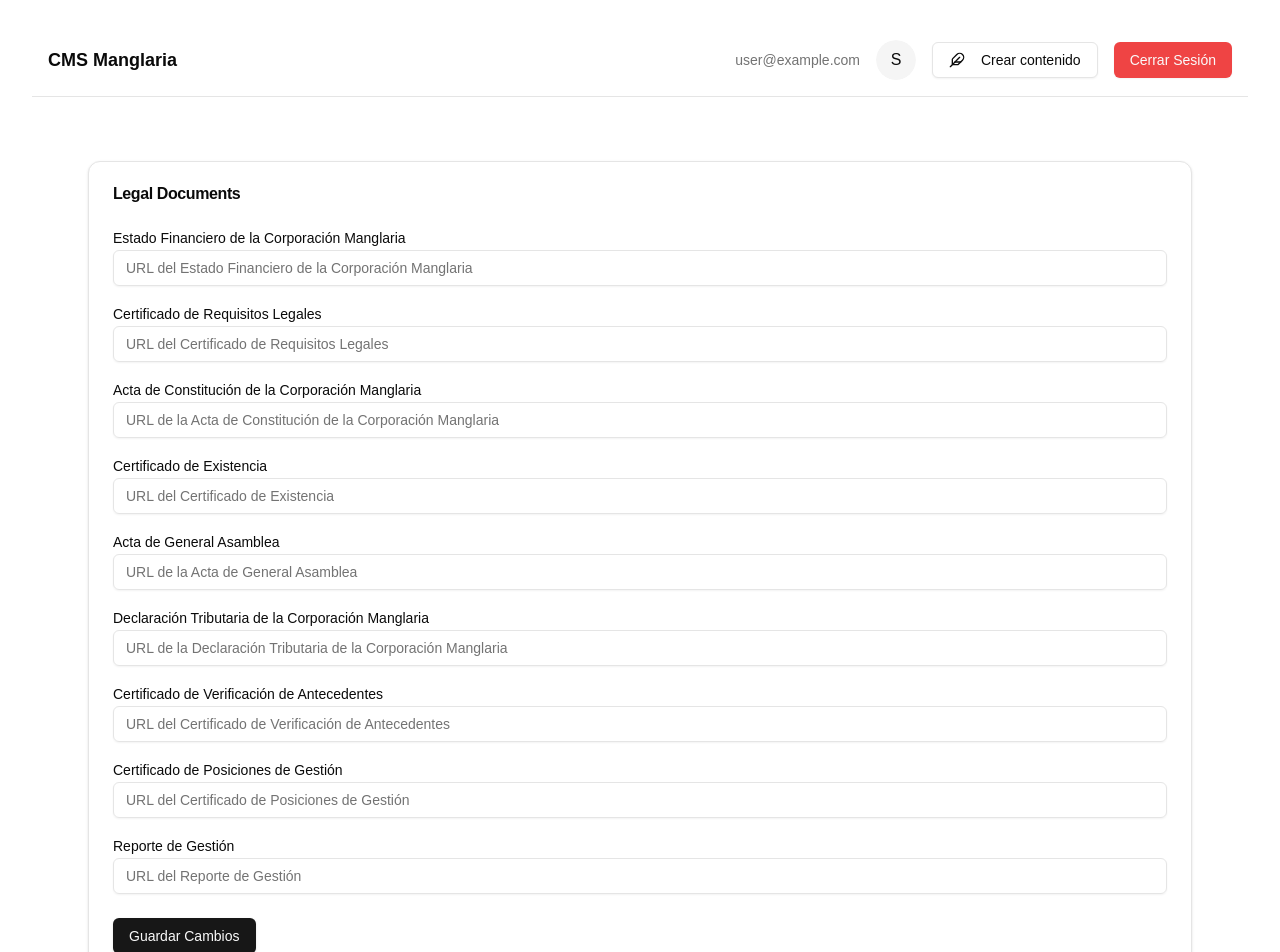
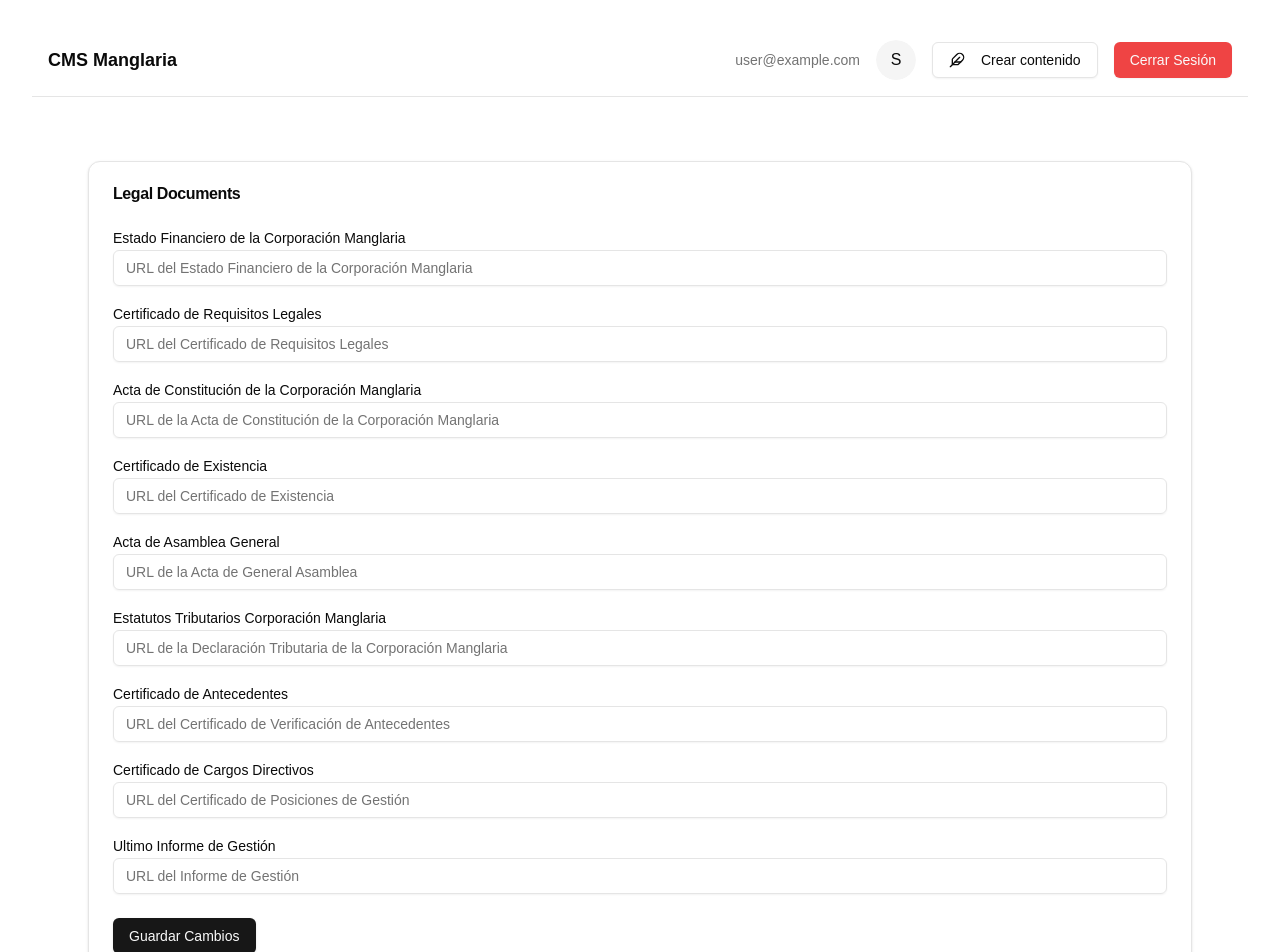
Before and after one commit to k4dm3l/manglaria-post-blog, a Next.js app: page /legal-documents in a window 1280 px wide. Shown: the top 952 px of the page. Built offline with nearby package versions, Linux system fonts and the light colour scheme; no server answers; sample sign-in values are in the browser's storage.

Commit message:
fix typos in field labels

```diff
--- a/src/app/(protected)/legal-documents/page.tsx
+++ b/src/app/(protected)/legal-documents/page.tsx
@@ -138,7 +138,7 @@ export default function LegalDocumentsPage() {
                   />
                 </div>
                 <div>
-                  <Label htmlFor="actOfGeneralAssembly">Acta de General Asamblea</Label>
+                  <Label htmlFor="actOfGeneralAssembly">Acta de Asamblea General</Label>
                   <Input
                     id="actOfGeneralAssembly"
                     name="actOfGeneralAssembly"
@@ -148,7 +148,7 @@ export default function LegalDocumentsPage() {
                   />
                 </div>
                 <div>
-                  <Label htmlFor="tributaryStatementsCorporacionManglaria">Declaración Tributaria de la Corporación Manglaria</Label>
+                  <Label htmlFor="tributaryStatementsCorporacionManglaria">Estatutos Tributarios Corporación Manglaria</Label>
                   <Input
                     id="tributaryStatementsCorporacionManglaria"
                     name="tributaryStatementsCorporacionManglaria"
@@ -158,7 +158,7 @@ export default function LegalDocumentsPage() {
                   />
                 </div>
                 <div>
-                  <Label htmlFor="backgroundCheckCertificate">Certificado de Verificación de Antecedentes</Label>
+                  <Label htmlFor="backgroundCheckCertificate">Certificado de Antecedentes</Label>
                   <Input
                     id="backgroundCheckCertificate"
                     name="backgroundCheckCertificate"
@@ -168,7 +168,7 @@ export default function LegalDocumentsPage() {
                   />
                 </div>
                 <div>
-                  <Label htmlFor="certificateOfManagmentPositions">Certificado de Posiciones de Gestión</Label>
+                  <Label htmlFor="certificateOfManagmentPositions">Certificado de Cargos Directivos</Label>
                   <Input
                     id="certificateOfManagmentPositions"
                     name="certificateOfManagmentPositions"
@@ -178,13 +178,13 @@ export default function LegalDocumentsPage() {
                   />
                 </div>
                 <div>
-                  <Label htmlFor="managementReport">Reporte de Gestión</Label>
+                  <Label htmlFor="managementReport">Ultimo Informe de Gestión</Label>
                   <Input
                     id="managementReport"
                     name="managementReport"
                     value={documents.managementReport}
                     onChange={handleChange}
-                    placeholder="URL del Reporte de Gestión"
+                    placeholder="URL del Informe de Gestión"
                   />
                 </div>
               </div>
```
